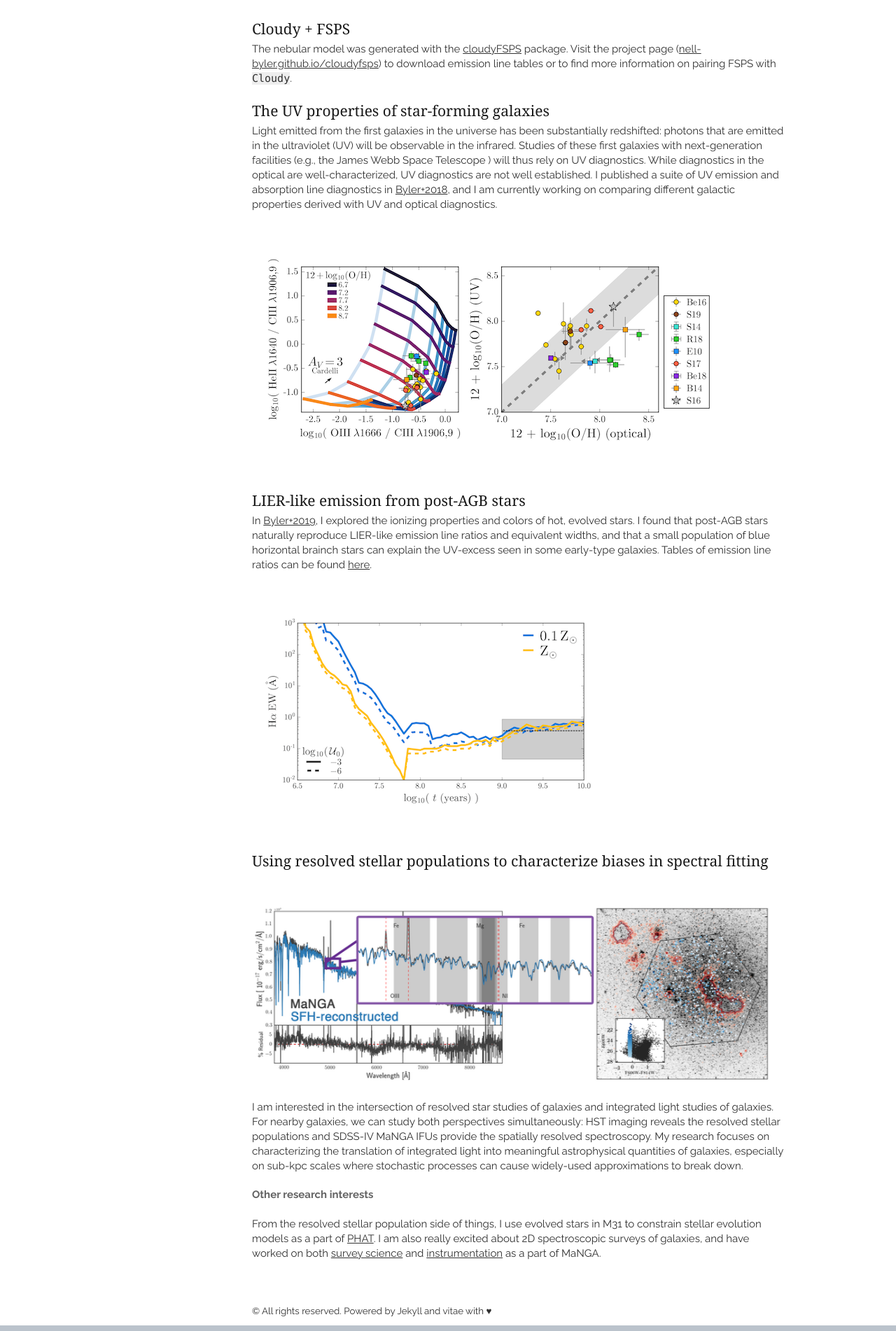
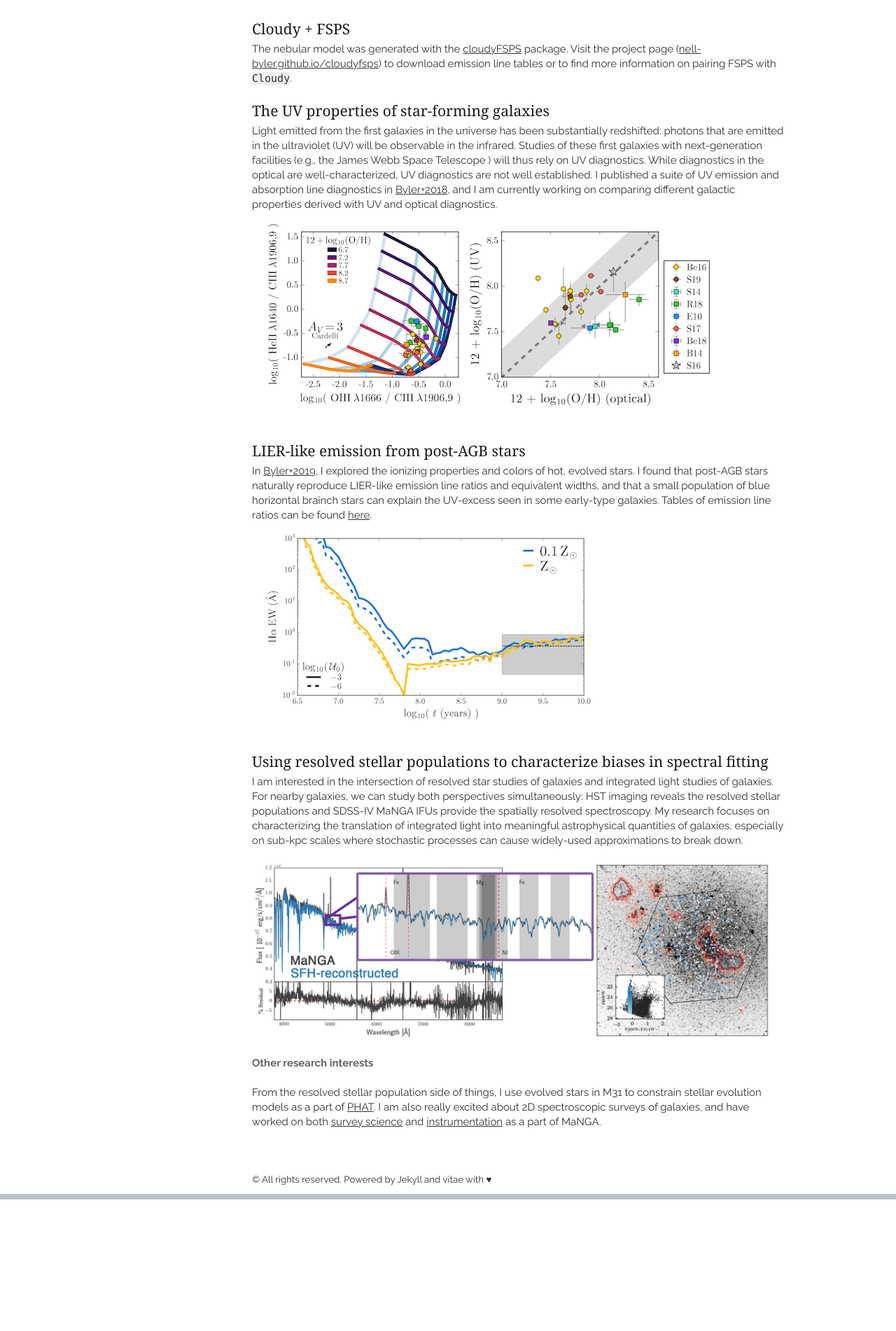
Before and after one commit to nell-byler/nell-byler.github.io, a Jekyll site: the page built from research/index.html, in a window 1280 px wide. Shown: the part 1029-2931 px from the top of the page at 70% size. Built offline with Jekyll 4.4.1, drawn with Linux system fonts in a browser that asks for light colours; nearby versions of some CDN libraries; comment, search, counter and statistics services are not loaded; after the commit the page ends 2743 px from its top, so only the background shows below that.

Commit message:
fixing image spacing

```diff
--- a/_includes/research.html
+++ b/_includes/research.html
@@ -18,26 +18,19 @@
     <h4>The UV properties of star-forming galaxies</h4>
     <article>
       <p>Light emitted from the first galaxies in the universe has been substantially redshifted: photons that are emitted in the ultraviolet (UV) will be observable in the infrared. Studies of these first galaxies with next-generation facilities (e.g., the <i> James Webb Space Telescope </i>) will thus rely on UV diagnostics. While diagnostics in the optical are well-characterized, UV diagnostics are not well established. I published a suite of UV emission and absorption line diagnostics in <a style="color:#333; text-decoration: underline;" href="http://adsabs.harvard.edu/abs/2018ApJ...863...14B">Byler+2018</a>, and I am currently working on comparing different galactic properties derived with UV and optical diagnostics.</p>
-      <div class="container">
-          <img src="https://nell-byler.github.io/static/img/UV.png" class="img-responsive" alt="Comparison of UV and optical diagnostics." height="300">
-</div></p><br>
+        <img src="https://nell-byler.github.io/static/img/UV.png" class="img-responsive" alt="Comparison of UV and optical diagnostics.">
 </article>
 
     <h4>LIER-like emission from post-AGB stars</h4>
       <article>
         <p> In <a style="color:#333; text-decoration: underline;" href="https://ui.adsabs.harvard.edu/abs/2019AJ....158....2B/abstract">Byler+2019</a>, I explored the ionizing properties and colors of hot, evolved stars. I found that post-AGB stars naturally reproduce LIER-like emission line ratios and equivalent widths, and that a small population of blue horizontal brainch stars can explain the UV-excess seen in some early-type galaxies. Tables of emission line ratios can be found <a style="color:#333; text-decoration: underline;" href="https://drive.google.com/open?id=1mNQFpy8heWh5wRqnScbrYH3DVfucMyBa">here</a>.</p>
-        <div class="container">
-          <img src="https://nell-byler.github.io/static/img/pagb.png" class="img-responsive" alt="Hydrogen emission from post-AGB stars" height="300">
-</div></p><br>
-
+          <img src="https://nell-byler.github.io/static/img/pagb.png" class="img-responsive" alt="Hydrogen emission from post-AGB stars"></p>
       </article>
 
     <h4>Using resolved stellar populations to characterize biases in spectral fitting</h4>
     <article>
-      <div class="container">
-      <img src="https://nell-byler.github.io/static/img/spec.png" class="img-responsive" alt="HST and MaNGA" height="250">
-      </div><br>
-      <p>I am interested in the intersection of resolved star studies of galaxies and integrated light studies of galaxies. For nearby galaxies, we can study both perspectives simultaneously: HST imaging reveals the resolved stellar populations and SDSS-IV MaNGA IFUs provide the spatially resolved spectroscopy. My research focuses on characterizing the translation of integrated light into meaningful astrophysical quantities of galaxies, especially on sub-kpc scales where stochastic processes can cause widely-used approximations to break down.</p>
+      <p>I am interested in the intersection of resolved star studies of galaxies and integrated light studies of galaxies. For nearby galaxies, we can study both perspectives simultaneously: HST imaging reveals the resolved stellar populations and SDSS-IV MaNGA IFUs provide the spatially resolved spectroscopy. My research focuses on characterizing the translation of integrated light into meaningful astrophysical quantities of galaxies, especially on sub-kpc scales where stochastic processes can cause widely-used approximations to break down.</p><br>
+      <img src="https://nell-byler.github.io/static/img/spec.png" class="img-responsive" alt="HST and MaNGA" height="250"><br>
     </article>
     <article>
       <p><em>Other research interests</em></p><br>
```
